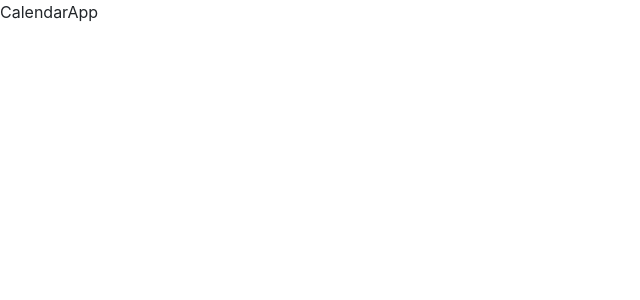
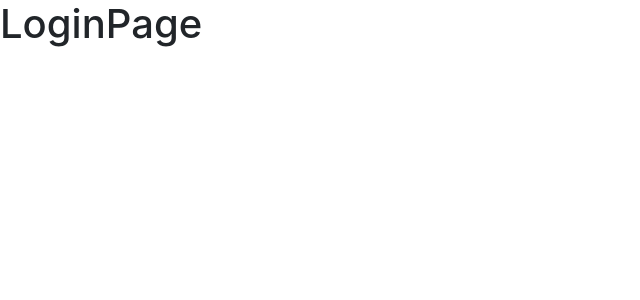
Before and after one commit to MartaArM/CursoReact, a React (Vite) app in the folder app9_calendar/: page /auth/login in a window 1280 px wide. Shown: the top 300 px of the page, without its empty margins (0-640 px from the left). Built offline with nearby package versions, Linux system fonts and the light colour scheme.

Commit message:
Implementando rutas

```diff
--- a/app9_calendar/src/CalendarApp.jsx
+++ b/app9_calendar/src/CalendarApp.jsx
@@ -1,7 +1,9 @@
-import React from 'react'
+import { AppRouter } from './router/AppRouter'
 
 export const CalendarApp = () => {
   return (
-    <div>CalendarApp</div>
+    <>
+        <AppRouter />
+    </>
   )
 }
--- /dev/null
+++ b/app9_calendar/src/auth/pages/LoginPage.jsx
@@ -0,0 +1,5 @@
+export const LoginPage = () => {
+  return (
+    <h1>LoginPage</h1>
+  )
+}
--- /dev/null
+++ b/app9_calendar/src/calendar/pages/CalendarPage.jsx
@@ -0,0 +1,5 @@
+export const CalendarPage = () => {
+  return (
+    <h1>CalendarPage</h1>
+  )
+}
--- /dev/null
+++ b/app9_calendar/src/router/AppRouter.jsx
@@ -0,0 +1,28 @@
+import React from 'react'
+import { Navigate, Route, Routes } from 'react-router-dom'
+import { LoginPage } from '../auth/pages/LoginPage'
+import { CalendarPage } from '../calendar/pages/CalendarPage'
+
+export const AppRouter = () => {
+
+    const status = 'non-authenticated'; //useStatus();
+
+    // if (status == 'checking') {
+    //   return <CheckingAuth /> // Si estamos comprobando el login, se carga una pantalla de espera con un circulo cargando
+    // }
+    // else {
+    return (
+    <Routes>
+
+        { ( status == 'authenticated')
+             ? <Route path="/*" element={<CalendarPage /* Diario / journal */ />} />
+             : <Route path="auth/*" element={<LoginPage /* Login y registro */ />}/>
+        }
+
+        <Route path='/*' element = {<Navigate to='/auth/login' />} />
+
+    </Routes>
+    )
+    // }
+
+}
```
